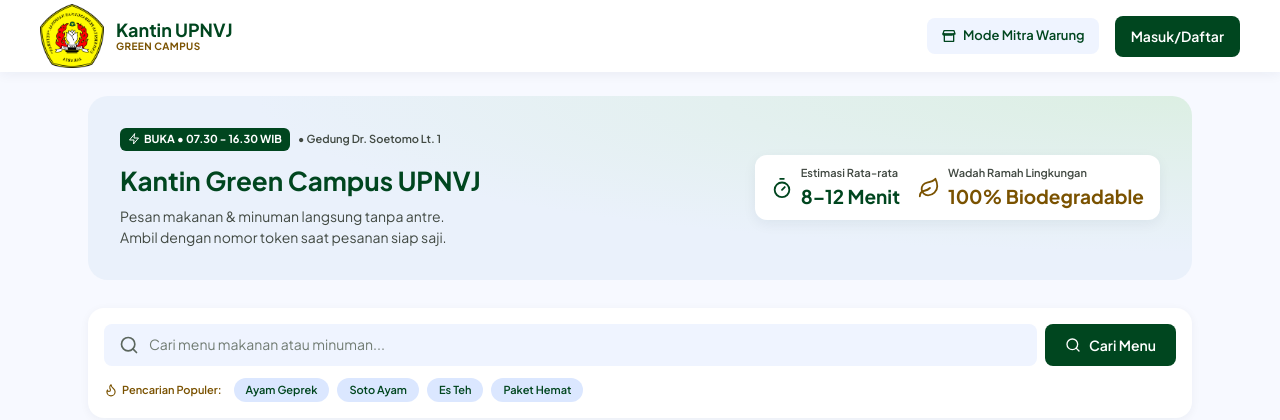
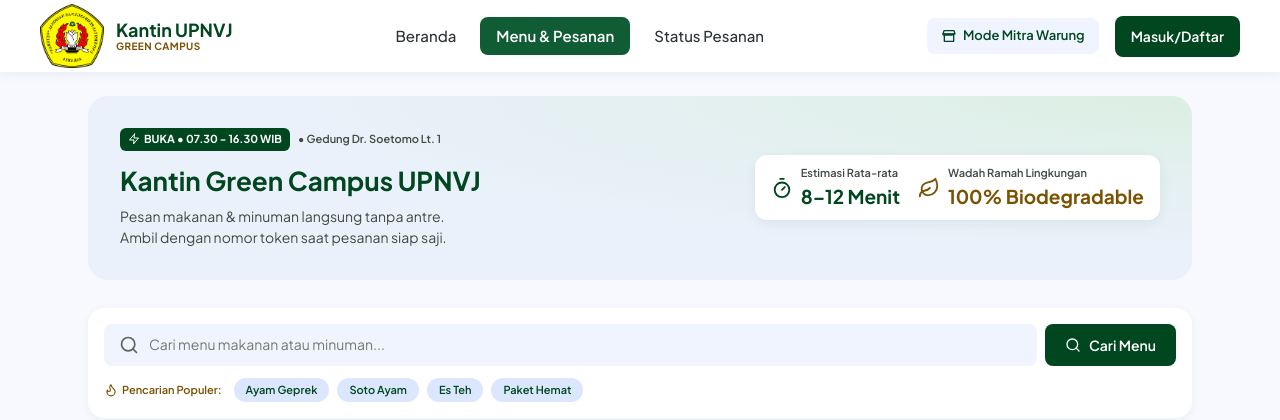
Before and after one commit to ErlangYudantara/ProjectUasWeb, a Laravel app: page /menu in a window 1280 px wide. Shown: the top 420 px of the page. Run offline with Laravel 12, Linux system fonts and the light colour scheme; data that the repository does not hold is empty; parts of the project's set-up code (start-up, migrations or seed data) failed here and were passed over.

Commit message:
99% status pesanan

```diff
--- a/public/css/kantin.css
+++ b/public/css/kantin.css
@@ -116,3 +116,13 @@ img{display:block;max-width:100%}
     .footer-info{flex-direction:column;gap:6px}
 }
 @media (prefers-reduced-motion:reduce){html{scroll-behavior:auto}.btn,.card,.step,.tenant-photo img{transition:none}.card:hover,.card:focus-within,.step:hover{transform:none}.card:hover .tenant-photo img{transform:none}}
+/* NAVBAR PEMBELI (layout pembeli) */
+.m-topnav{display:flex;align-items:center;justify-content:center;gap:8px}
+.m-topnav a{padding:8px 16px;border-radius:8px;font-size:15px;font-weight:500;color:#2b3138;white-space:nowrap;transition:background .15s,color .15s}
+.m-topnav a:not(.active):hover{background:var(--panel)}
+.m-topnav a.active{background:var(--green-2);color:var(--white);font-weight:600}
+.m-topnav a:focus-visible{outline:3px solid #f6b81a;outline-offset:2px}
+
+@media (max-width:640px){
+    .m-topnav{display:none}
+}
--- a/resources/views/keranjang/index.blade.php
+++ b/resources/views/keranjang/index.blade.php
@@ -7,6 +7,9 @@
 @endpush
 
 @section('content')
+@section('topnav')
+    @include('layouts._topnav')
+@endsection
 
 {{-- STEPPER --}}
 <ol class="k-steps" aria-label="Langkah pemesanan">
--- /dev/null
+++ b/resources/views/layouts/_topnav.blade.php
@@ -0,0 +1,14 @@
+@php
+    $statusUrl = auth()->check()
+        ? (\Illuminate\Support\Facades\Route::has('pesanan.status') ? route('pesanan.status') : url('/status-pesanan'))
+        : route('login');
+@endphp
+
+<a href="{{ route('landing') }}"
+   class="m-nav-link {{ request()->routeIs('landing') ? 'active' : '' }}">Beranda</a>
+
+<a href="{{ route('menu.index') }}"
+   class="m-nav-link {{ request()->routeIs('menu.index') ? 'active' : '' }}">Menu &amp; Pesanan</a>
+
+<a href="{{ $statusUrl }}"
+   class="m-nav-link {{ request()->is('status-pesanan*') ? 'active' : '' }}">Status Pesanan</a>
--- a/resources/views/menu/index.blade.php
+++ b/resources/views/menu/index.blade.php
@@ -3,6 +3,9 @@
 @section('title', 'Menu & Pesanan - Kantin UPNVJ')
 
 @section('content')
+@section('topnav')
+    @include('layouts._topnav')
+@endsection
 
 {{-- HERO --}}
 <section class="m-hero">
--- a/resources/views/pembeli/pembayaran/qris.blade.php
+++ b/resources/views/pembeli/pembayaran/qris.blade.php
@@ -6,6 +6,9 @@
 @endpush
 
 @section('content')
+@section('topnav')
+    @include('layouts._topnav')
+@endsection
 @php
     $user = auth()->user();
     $namaPemesan = $user->nama ?? 'Pembeli';
```
